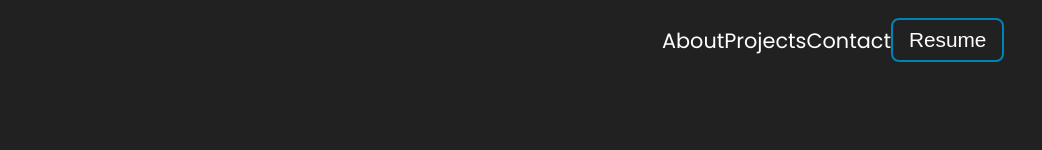
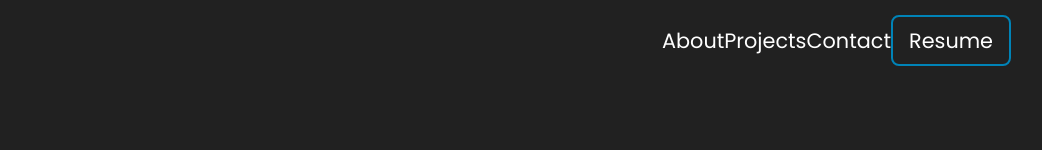
Before and after one commit to naser23/Portfolio, a React (Create React App) app: page / in a window 1280 px wide. Shown: the top 150 px of the page, without its empty margins (234-1276 px from the left). Built offline with nearby package versions, Linux system fonts and the light colour scheme.

Commit message:
Resume button works. Gonna deploy the site and test it on the deployed version.

```diff
--- a/src/components/Navbars/MobileNav.js
+++ b/src/components/Navbars/MobileNav.js
@@ -16,7 +16,14 @@
         <Link to="/contact" className="mobileLink" onClick={onClick}>
           Contact
         </Link>
-        <button className="resumeButtonMobile">Resume</button>
+        <a
+          href="https://drive.google.com/file/d/19w_hjkloU8QgHb9fCbFOHA8arfkoOQkt/view?usp=sharing
+"
+          target="_new"
+          className="resumeButtonMobile"
+        >
+          Resume
+        </a>
       </div>
     </nav>
   );
--- a/src/components/ResumeButton.js
+++ b/src/components/ResumeButton.js
@@ -4,7 +4,14 @@
 function ResumeButton() {
   return (
     <>
-      <button className="resumeButton">Resume</button>
+      <a
+        href="https://drive.google.com/file/d/19w_hjkloU8QgHb9fCbFOHA8arfkoOQkt/view?usp=sharing
+"
+        target="_new"
+        className="resumeButton"
+      >
+        Resume
+      </a>
     </>
   );
 }
--- a/src/styles/home.css
+++ b/src/styles/home.css
@@ -18,6 +18,7 @@
     padding: 0.25rem 0.5rem;
     border-radius: 0.5rem;
     background: none;
+    text-decoration: none;
   }
 
   .resumeButton:hover {
--- a/src/styles/mobilenav.css
+++ b/src/styles/mobilenav.css
@@ -35,6 +35,7 @@
   padding: 0.25rem 0.5rem;
   border-radius: 0.5rem;
   background: none;
+  text-decoration: none;
 }
 
 @media (min-width: 567.98px) {
```
Also changed, not shown: src/components/Navbars/Navbar.js (+0 -11 lines).
